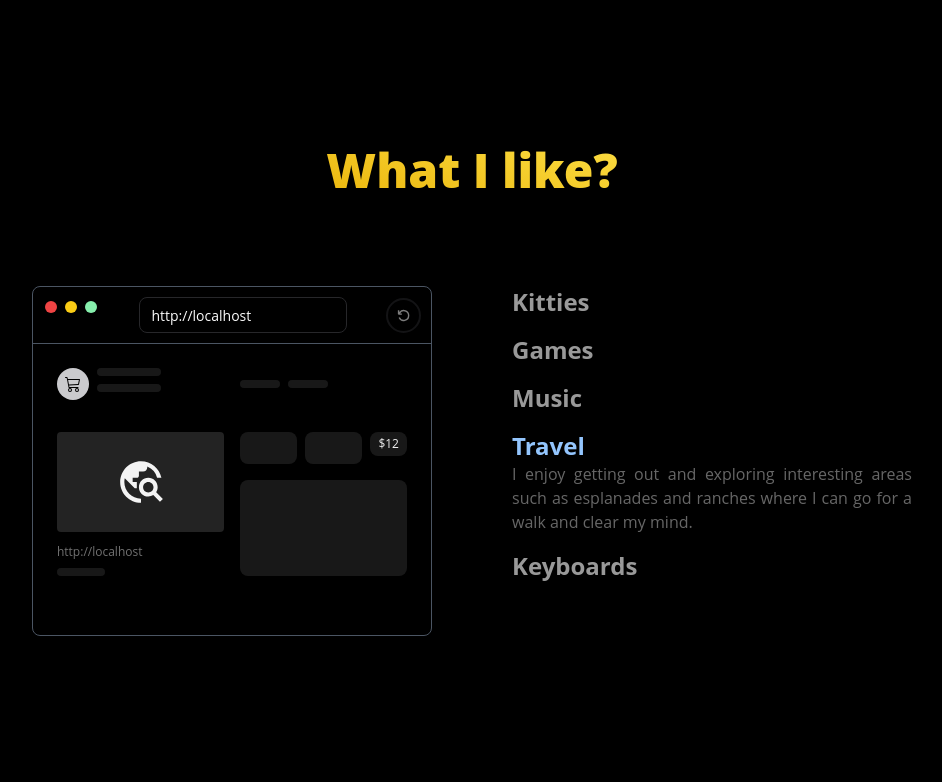
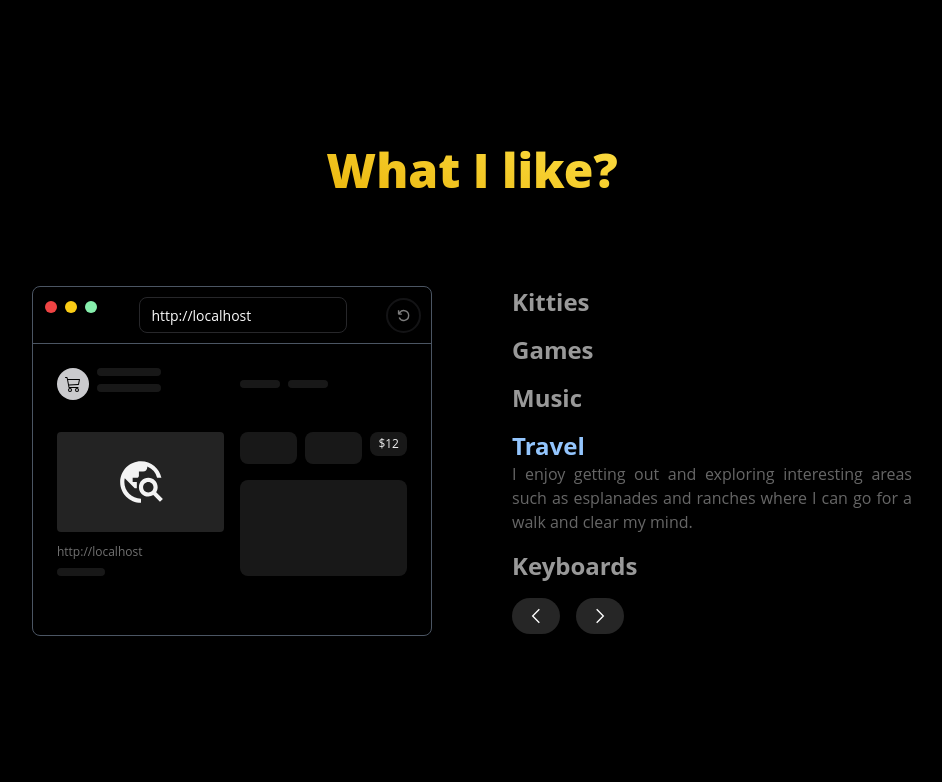
Before and after one commit to mrLuisFer/portfolio, a Next.js app: page / in a window 1280 px wide. Shown: the part 878-1660 px from the top of the page, without its empty margins (168-1110 px from the left). Built offline with nearby package versions, Linux system fonts and the light colour scheme.

Commit message:
fix minor details

```diff
--- a/src/app/page.tsx
+++ b/src/app/page.tsx
@@ -1,7 +1,7 @@
 import Hero from '@/components/home/Hero'
 import SEO from '@/components/common/SEO'
 import AboutResume from '@/components/home/AboutResume'
-import LikeToDo from '@/components/home/LikeToDo/LikeToDo'
+import LikeToDo from '@/components/home/LikeToDo'
 import TechSkills from '@/components/home/TechSkills'
 import Projects from '@/components/home/Projects'
 
--- a/src/components/home/LikeToDo/LikeToDo.tsx
+++ /dev/null
@@ -1,61 +0,0 @@
-'use client'
-import { useState, useEffect } from 'react'
-import EditorUI from './Editor'
-import { getLikeToDoList } from './likeTodoList'
-import { useTranslation } from 'src/hooks/useTranslation'
-import GlowBox from '@/components/common/GlowBox'
-import LikeToDoItem from './LikeToDoItem'
-import SectionTitle from '@/components/common/SectionTitle'
-
-export default function LikeToDo() {
-  const [iconActive, setIconActive] = useState<string>('')
-  const [accordionName, setAccordionName] = useState<string>('')
-  const [itemIndex, setItemIndex] = useState<number>(0)
-
-  const { t } = useTranslation()
-  const likeToDoList = getLikeToDoList(t)
-
-  useEffect(() => {
-    const interval = setInterval(() => {
-      if (itemIndex === 4) {
-        setItemIndex(0)
-      } else {
-        setItemIndex(itemIndex + 1)
-      }
-      setAccordionName(likeToDoList[itemIndex].title)
-      setIconActive(likeToDoList[itemIndex].title)
-    }, 2000)
-    return () => {
-      clearInterval(interval)
-    }
-  }, [itemIndex, likeToDoList])
-
-  return (
-    <div className='relative'>
-      <SectionTitle
-        glowProps={{ color: '#fef4636f' }}
-        className='bg-gradient-to-tr from-yellow-500 to-yellow-300 bg-clip-text text-transparent'>
-        {t('whatILike')}
-      </SectionTitle>
-      <div className='mt-10 grid grid-cols-[repeat(2,_400px)] grid-rows-[350px_1fr] justify-center gap-x-20 gap-y-8'>
-        <EditorUI
-          setIconActive={setIconActive}
-          icons={likeToDoList}
-          itemIndex={itemIndex}
-          setAccordionName={setAccordionName}
-        />
-        <section className='flex min-h-[500px] w-full flex-col items-start gap-4 md:min-h-[600px]'>
-          {likeToDoList.map((item) => (
-            <LikeToDoItem
-              key={item.title}
-              item={item}
-              iconActive={iconActive}
-              accordionName={accordionName}
-              setAccordionName={setAccordionName}
-            />
-          ))}
-        </section>
-      </div>
-    </div>
-  )
-}
--- a/src/components/home/LikeToDo/LikeToDoItem.tsx
+++ b/src/components/home/LikeToDo/LikeToDoItem.tsx
@@ -5,20 +5,14 @@ type LikeToDoItemProps = {
   item: LikeTodo
   iconActive: string
   accordionName: string
-  setAccordionName: Dispatch<SetStateAction<string>>
 }
 export default function LikeToDoItem({
   item,
   iconActive,
   accordionName,
-  setAccordionName,
 }: LikeToDoItemProps) {
   return (
-    <div
-      key={item.title}
-      className='border-none text-left'
-      onMouseOver={() => setAccordionName(item.title)}
-      onMouseLeave={() => setAccordionName('')}>
+    <div key={item.title} className='border-none text-left'>
       <h3
         className={`text-2xl font-bold transition ${
           item.title === iconActive || item.title === accordionName
@@ -28,11 +22,9 @@ export default function LikeToDoItem({
         {item.title}
       </h3>
       {(item.title === accordionName || item.title === iconActive) && (
-        <div className='transform transition-transform'>
-          <p className='text-justify text-white opacity-40 hover:opacity-80'>
-            {item.value}
-          </p>
-        </div>
+        <p className='transform text-justify text-base text-white opacity-40 transition-transform hover:opacity-80'>
+          {item.value}
+        </p>
       )}
     </div>
   )
--- /dev/null
+++ b/src/components/home/LikeToDo/index.tsx
@@ -0,0 +1,110 @@
+'use client'
+import { useState, useEffect } from 'react'
+import EditorUI from './Editor'
+import { getLikeToDoList } from './likeTodoList'
+import { useTranslation } from 'src/hooks/useTranslation'
+import GlowBox from '@/components/common/GlowBox'
+import LikeToDoItem from './LikeToDoItem'
+import SectionTitle from '@/components/common/SectionTitle'
+import { Button } from '@/components/ui/button'
+import { GrPrevious, GrNext } from 'react-icons/gr'
+
+export default function LikeToDo() {
+  const [iconActive, setIconActive] = useState<string>('')
+  const [accordionName, setAccordionName] = useState<string>('')
+  const [itemIndex, setItemIndex] = useState<number>(0)
+  const [shouldPauseInterval, setShouldPauseInterval] = useState(false)
+
+  const { t } = useTranslation()
+  const likeToDoList = getLikeToDoList(t)
+
+  // sets a 2 second interval to change the active accordion
+  useEffect(() => {
+    if (shouldPauseInterval) return
+
+    const interval = setInterval(() => {
+      if (itemIndex === 4) {
+        setItemIndex(0)
+      } else {
+        setItemIndex(itemIndex + 1)
+      }
+      setAccordionName(likeToDoList[itemIndex].title)
+      setIconActive(likeToDoList[itemIndex].title)
+    }, 2000)
+    return () => {
+      clearInterval(interval)
+    }
+  }, [itemIndex, likeToDoList, shouldPauseInterval])
+
+  // this reactivates the interval when the user clicks the next or previous button
+  useEffect(() => {
+    const timeOut = setTimeout(() => {
+      if (shouldPauseInterval) {
+        setShouldPauseInterval(false)
+      }
+    }, 2000)
+
+    return () => clearTimeout(timeOut)
+  }, [shouldPauseInterval])
+
+  return (
+    <div className='relative'>
+      <SectionTitle
+        glowProps={{ color: '#fef4636f' }}
+        className='bg-gradient-to-tr from-yellow-500 to-yellow-300 bg-clip-text text-transparent'>
+        {t('whatILike')}
+      </SectionTitle>
+      <div className='mt-10 grid grid-cols-[repeat(2,_400px)] grid-rows-[350px_1fr] justify-center gap-x-20 gap-y-8'>
+        <EditorUI
+          setIconActive={setIconActive}
+          icons={likeToDoList}
+          itemIndex={itemIndex}
+          setAccordionName={setAccordionName}
+        />
+        <section className='flex w-full flex-col items-start gap-4'>
+          <div className='flex flex-col gap-4'>
+            {likeToDoList.map((item) => (
+              <LikeToDoItem
+                key={item.title}
+                item={item}
+                iconActive={iconActive}
+                accordionName={accordionName}
+              />
+            ))}
+          </div>
+          <div className='flex items-center gap-4'>
+            <Button
+              className='w-fit rounded-full bg-neutral-800 text-white shadow transition hover:text-neutral-800 active:bg-neutral-300'
+              onClick={() => {
+                setShouldPauseInterval(true)
+                if (itemIndex === 0) {
+                  const lastIndex = likeToDoList.length - 1
+                  setAccordionName(likeToDoList[lastIndex].title)
+                  setIconActive(likeToDoList[lastIndex].title)
+                  setItemIndex(lastIndex)
+                  return
+                }
+                setItemIndex(itemIndex - 1)
+              }}>
+              <GrPrevious />
+            </Button>
+            <Button
+              className='w-fit rounded-full bg-neutral-800 text-white shadow transition hover:text-neutral-800 active:bg-neutral-300'
+              onClick={() => {
+                setShouldPauseInterval(true)
+                if (itemIndex === likeToDoList.length - 1) {
+                  setAccordionName(likeToDoList[0].title)
+                  setIconActive(likeToDoList[0].title)
+                  setItemIndex(0)
+                  return
+                }
+                setItemIndex(itemIndex + 1)
+              }}>
+              <GrNext />
+            </Button>
+          </div>
+        </section>
+      </div>
+    </div>
+  )
+}
--- a/src/components/home/Projects/ProjectFooter.tsx
+++ b/src/components/home/Projects/ProjectFooter.tsx
@@ -16,7 +16,7 @@ function FooterLink({
       href={href}
       target='_blank'
       rel='noopener noreferrer'
-      className={`flex items-center gap-2 text-sm font-bold opacity-80 transition hover:opacity-100 ${className}`}>
+      className={`flex items-center gap-2 text-sm font-bold opacity-85 transition hover:opacity-100 ${className}`}>
       {children}
     </a>
   )
@@ -29,7 +29,7 @@ export default function ProjectFooter({ project }: { project: Project }) {
         <GithubIcon />
         GitHub Repository
       </FooterLink>
-      <FooterLink href={project.link} className='hover:text-blue-300'>
+      <FooterLink href={project.link} className='text-blue-200 hover:text-blue-300'>
         Live Demo
         <FiExternalLink />
       </FooterLink>
```
